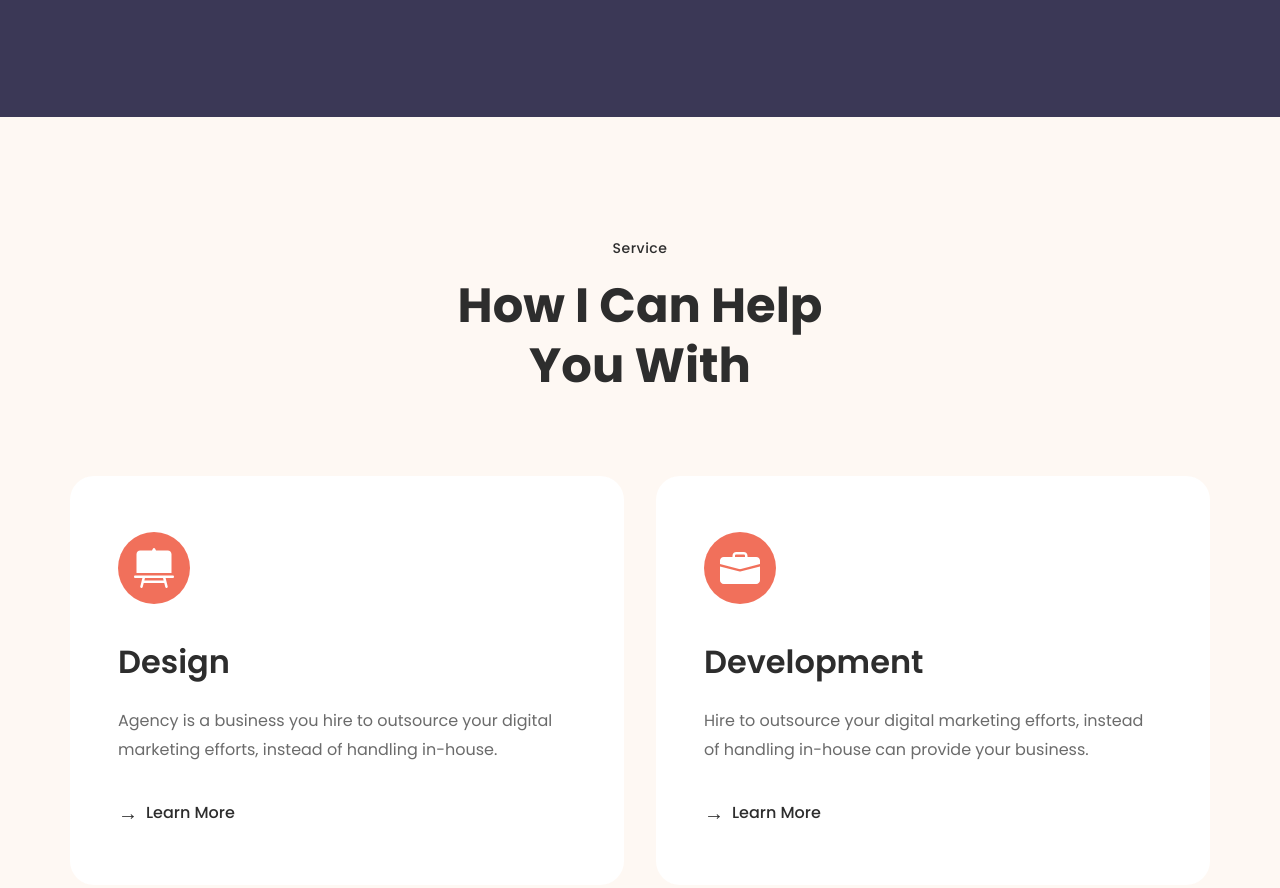
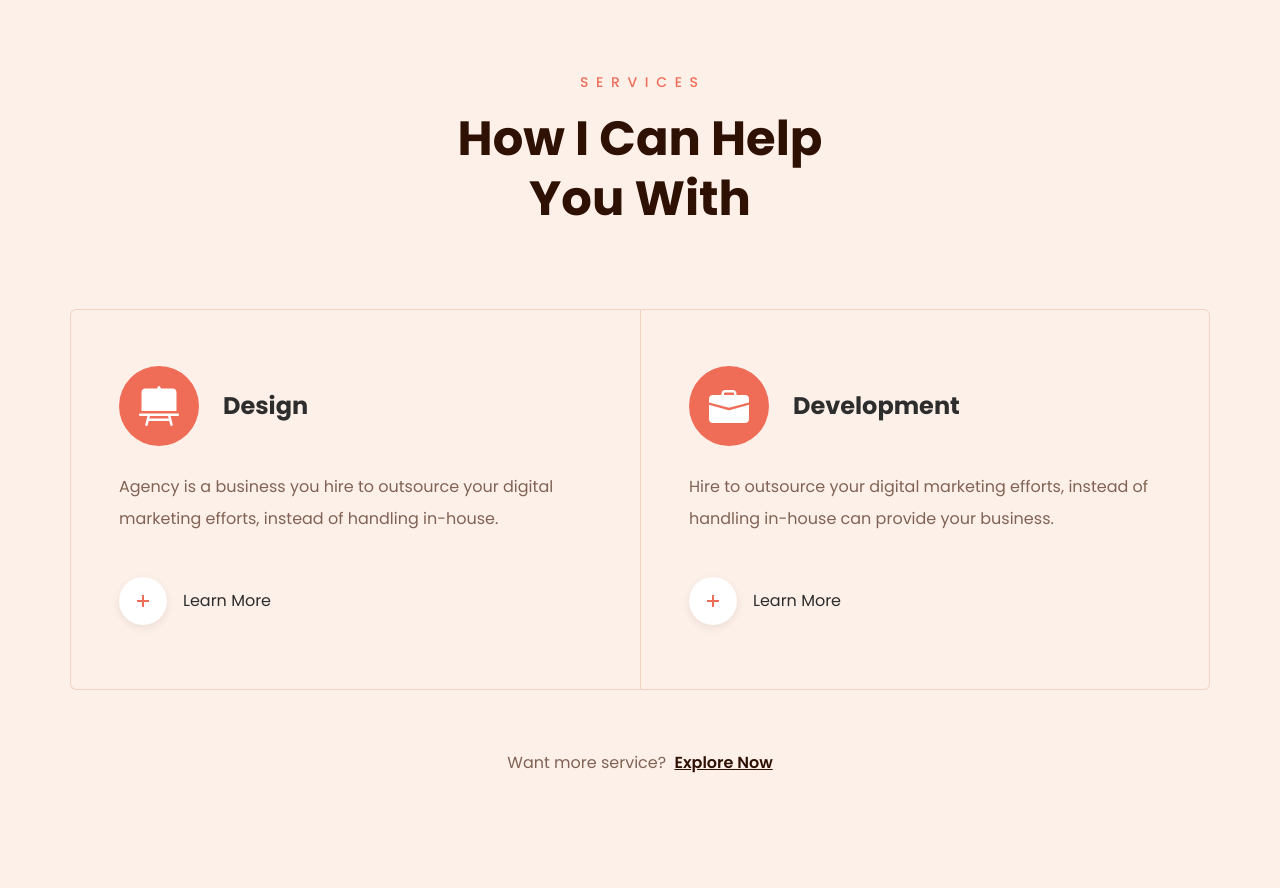
Before and after one commit to olekkut/projektowanie-i-wdrazanie-serwisu-internetowego-sem5, a plain HTML site: page index.html in a window 1280 px wide. Shown: the part 679-1567 px from the top of the page. Drawn offline with Linux system fonts and the light colour scheme.

Commit message:
Enhance hero section and services layout with improved typography and styling

```diff
--- a/index.html
+++ b/index.html
@@ -26,20 +26,13 @@
 
             <div class="hero-section">
                 <div class="hero-content">
-                    <p class="accent-subtitle">Aleksander Kutycki</p>
+                    <p class="accent-subtitle">ALEKSANDER KUTYCKI</p>
                     <h1>The Simple,<br>Clean Design</h1>
                     <p class="body-text">Agency provides a full service range including technical skills, design, business understanding.</p>
                     <a href="#" class="btn btn-primary">See My Work</a>
                 </div>
                 <div class="hero-image">
-                    <div class="hero-shapes">
-                        <div class="shape shape-purple"></div>
-                        <div class="shape shape-yellow"></div>
-                        <div class="shape shape-coral"></div>
-                    </div>
-                    <div class="hero-photo">
-                        <img src="images/hero-alex.png" alt="Alex Kutycki">
-                    </div>
+                        <img src="images/hero-alex.svg" alt="Alex Kutycki">
                 </div>
             </div>
         </div>
@@ -48,31 +41,35 @@
     <section class="bg-light services-section">
         <div class="container">
             <div class="section-header">
-                <p class="accent-subtitle">Service</p>
-                <h2 class="text-dark">How I Can Help<br>You With</h2>
+                <p class="accent-subtitle services-subtitle">S E R V I C E S</p>
+                <h2 class="text-dark services-heading">How I Can Help<br>You With</h2>
             </div>
 
             <div class="services-grid">
                 <div class="service-card">
+                    <div>
                         <div class="service-icon">
                             <img src="images/design-shape.svg" alt="Design icon">
                         </div>
                         <h3 class="text-dark">Design</h3>
+                    </div>
                     <p class="text-grey">Agency is a business you hire to outsource your digital marketing efforts, instead of handling in-house.</p>
                     <a href="#" class="learn-more">
-                        <span class="arrow-icon">→</span>
+                        <span class="arrow-icon"></span>
                         <span>Learn More</span>
                     </a>
                 </div>
 
                 <div class="service-card">
+                    <div>
                         <div class="service-icon">
                             <img src="images/development-shape.svg" alt="Development icon">
                         </div>
                         <h3 class="text-dark">Development</h3>
+                    </div>
                     <p class="text-grey">Hire to outsource your digital marketing efforts, instead of handling in-house can provide your business.</p>
                     <a href="#" class="learn-more">
-                        <span class="arrow-icon">→</span>
+                        <span class="arrow-icon"></span>
                         <span>Learn More</span>
                     </a>
                 </div>
--- a/style.css
+++ b/style.css
@@ -89,15 +89,17 @@ h3 {
 .accent-subtitle {
     font-size: 14px;
     font-weight: 500;
-    letter-spacing: 0.5px;
+    letter-spacing: 2px;
     margin-bottom: 16px;
     display: block;
+    color: #ef6d58;
+    text-transform: uppercase;
 }
 
 .body-text {
     font-size: 16px;
     line-height: 1.7;
-    color: var(--text-grey);
+    color: #b2b2ba;
     margin-bottom: 32px;
 }
 
@@ -285,6 +287,10 @@ h3 {
 }
 
 /* SERVICES SECTION */
+.services-section {
+    background-color: #fdf0e9;
+}
+
 .services-section .section-header {
     text-align: center;
     margin-bottom: 80px;
@@ -293,15 +299,27 @@ h3 {
 .services-grid {
     display: grid;
     grid-template-columns: repeat(2, 1fr);
-    gap: 32px;
+    gap: 0;
     margin-bottom: 60px;
 }
 
 .service-card {
-    background: white;
-    border-radius: 24px;
+    background: transparent;
+    border: 1px solid #F3D1BF;
+    border-radius: 0;
     padding: 56px 48px;
     transition: transform 0.3s, box-shadow 0.3s;
+}
+
+.service-card:first-child {
+    border-top-left-radius: 6px;
+    border-bottom-left-radius: 6px;
+    border-right: none;
+}
+
+.service-card:last-child {
+    border-top-right-radius: 6px;
+    border-bottom-right-radius: 6px;
 }
 
 .service-card:hover {
@@ -309,15 +327,23 @@ h3 {
     box-shadow: 0 24px 48px rgba(0, 0, 0, 0.08);
 }
 
+.service-card > div:first-child {
+    display: flex;
+    align-items: center;
+    gap: 24px;
+    margin-bottom: 25px;
+}
+
 .service-icon {
-    width: 72px;
-    height: 72px;
-    background: var(--accent-coral);
+    width: 80px;
+    height: 80px;
+    background: #EF6C57;
     border-radius: 50%;
     display: flex;
     align-items: center;
     justify-content: center;
-    margin-bottom: 32px;
+    margin-bottom: 0;
+    flex-shrink: 0;
 }
 
 .service-icon img {
@@ -327,24 +353,27 @@ h3 {
 }
 
 .service-card h3 {
-    font-size: 32px;
-    margin-bottom: 20px;
+    font-size: 24px;
+    font-weight: 700;
+    line-height: 32px;
+    margin-bottom: 0;
 }
 
 .service-card p {
     font-size: 16px;
-    line-height: 1.8;
-    color: var(--text-grey);
-    margin-bottom: 32px;
+    line-height: 32px;
+    color: #806354;
+    margin-bottom: 42px;
 }
 
 .learn-more {
     display: inline-flex;
     align-items: center;
-    gap: 8px;
+    gap: 16px;
     color: var(--text-dark);
-    font-weight: 500;
+    font-weight: 400;
     font-size: 16px;
+    line-height: 32px;
     transition: color 0.3s;
 }
 
@@ -353,12 +382,32 @@ h3 {
 }
 
 .arrow-icon {
-    font-size: 20px;
-    transition: transform 0.3s;
+    width: 48px;
+    height: 48px;
+    background: white;
+    border-radius: 50%;
+    display: flex;
+    align-items: center;
+    justify-content: center;
+    flex-shrink: 0;
+    box-shadow: 0px 3px 9px rgba(57, 20, 0, 0.08);
+    position: relative;
 }
 
-.learn-more:hover .arrow-icon {
-    transform: translateX(4px);
+.arrow-icon::before {
+    content: '';
+    position: absolute;
+    width: 12px;
+    height: 2px;
+    background: #EF6C57;
+}
+
+.arrow-icon::after {
+    content: '';
+    position: absolute;
+    width: 2px;
+    height: 12px;
+    background: #EF6C57;
 }
 
 .service-footer {
@@ -368,11 +417,11 @@ h3 {
 
 .service-footer p {
     font-size: 16px;
-    color: var(--text-grey);
+    color: #806354;
 }
 
 .explore-link {
-    color: var(--text-dark);
+    color: #2f1104;
     font-weight: 600;
     text-decoration: underline;
     margin-left: 4px;
@@ -779,3 +828,13 @@ footer {
 .footer-bottom-links a:hover {
     color: var(--text-white);
 }
+
+/* Custom service subtitle color */
+.services-subtitle {
+    color: #ef6d58;
+}
+
+/* Custom services heading color */
+.services-heading {
+    color: #2f1104;
+}
```
Lines whose indentation alone changed are shown as unchanged.
